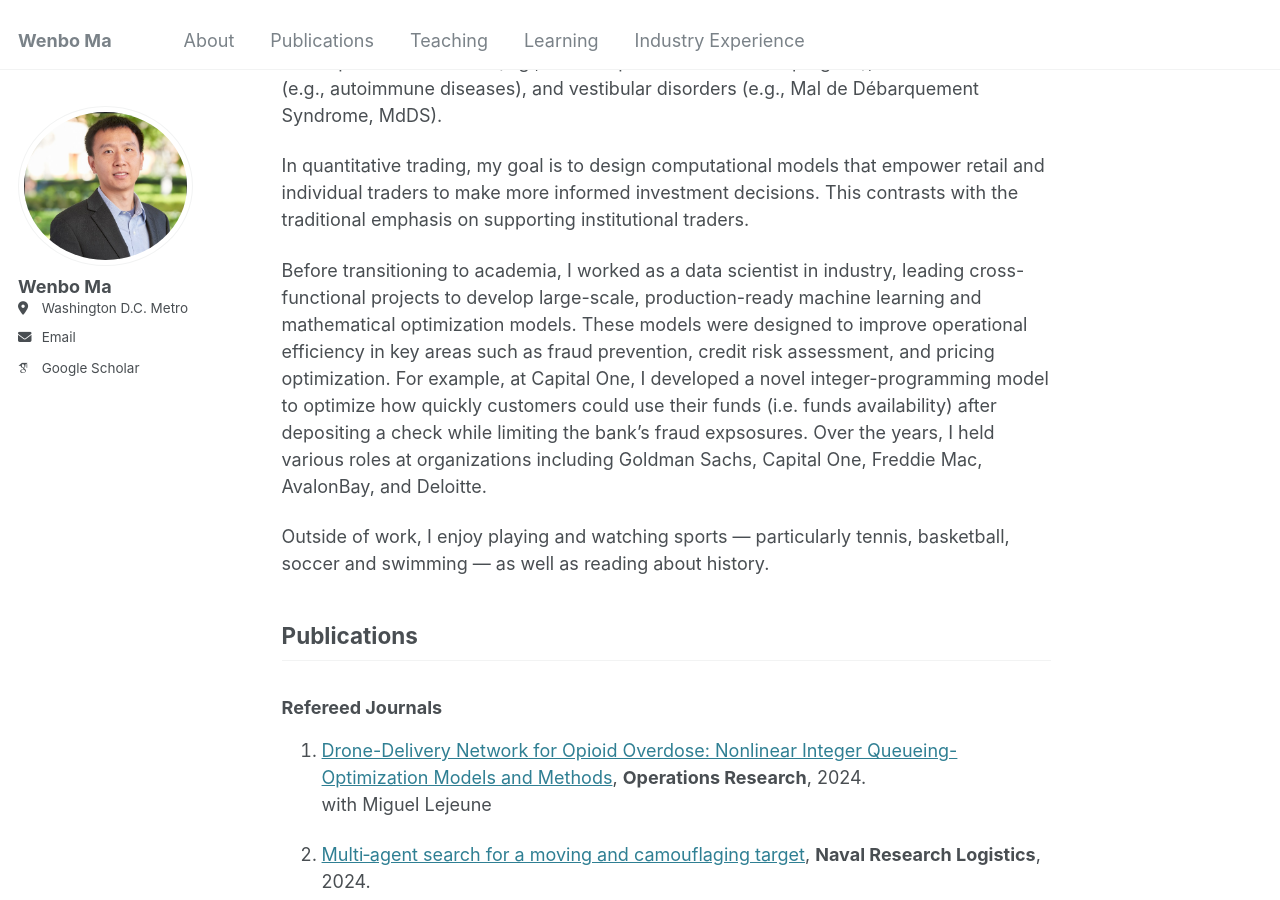
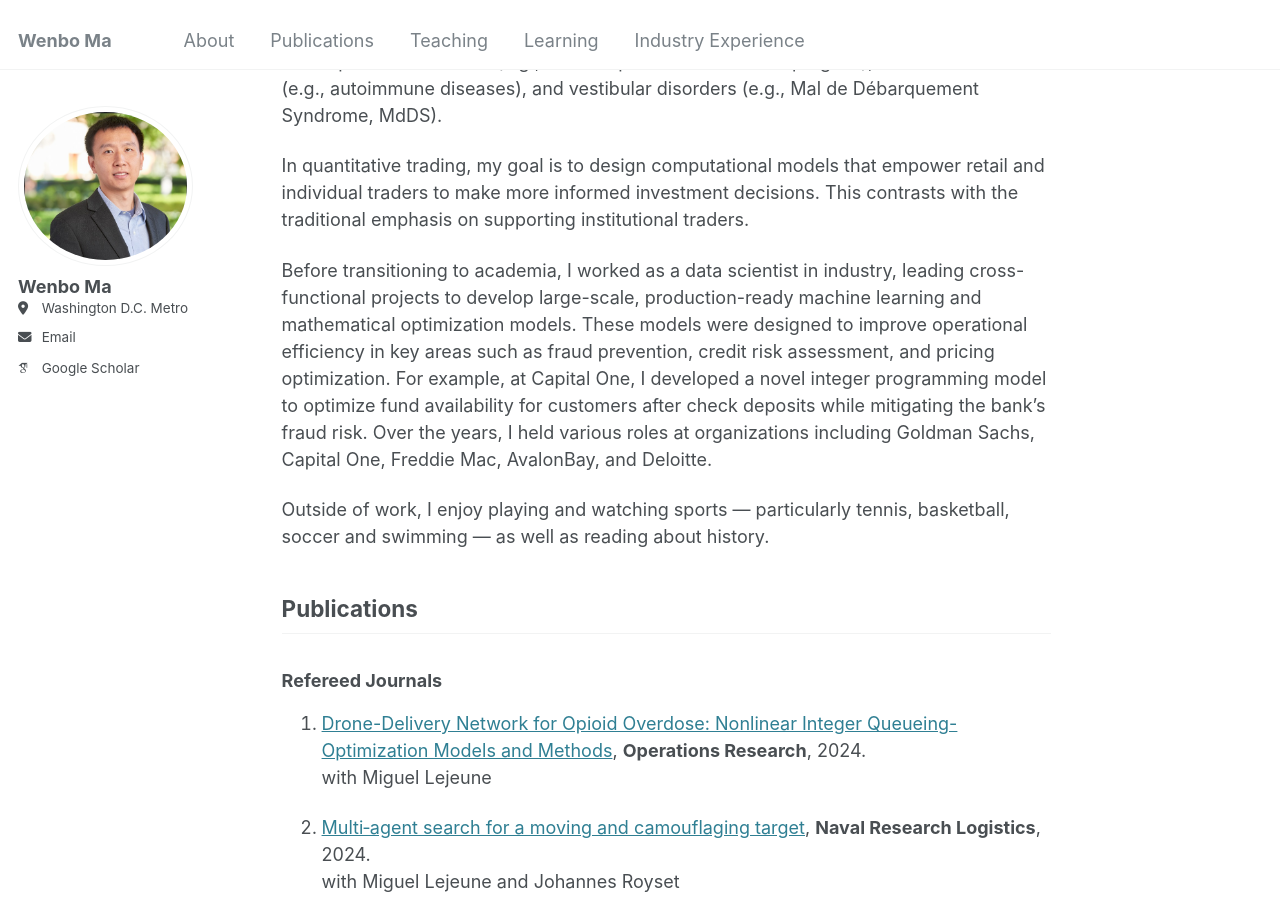
Before and after one commit to wenbo5565/wenbo5565.github.io, a Jekyll site: the page built from _pages/about.md, in a window 1280 px wide and 900 px high, scrolled down 326 px. Built offline with Jekyll 4.4.1, drawn with Linux system fonts in a browser that asks for light colours; some web fonts are replaced.

Commit message:
Update about.md

```diff
--- a/_pages/about.md
+++ b/_pages/about.md
@@ -15,7 +15,7 @@ In medical sciences, I am exploring how mathematical optimization can advance th
 
 In quantitative trading, my goal is to design computational models that empower retail and individual traders to make more informed investment decisions. This contrasts with the traditional emphasis on supporting institutional traders.
 
-Before transitioning to academia, I worked as a data scientist in industry, leading cross-functional projects to develop large-scale, production-ready machine learning and mathematical optimization models. These models were designed to improve operational efficiency in key areas such as fraud prevention, credit risk assessment, and pricing optimization. For example, at Capital One, I developed a novel integer-programming model to optimize how quickly customers could use their funds (i.e. funds availability) after depositing a check while limiting the bank's fraud expsosures. Over the years, I held various roles at organizations including Goldman Sachs, Capital One, Freddie Mac, AvalonBay, and Deloitte.
+Before transitioning to academia, I worked as a data scientist in industry, leading cross-functional projects to develop large-scale, production-ready machine learning and mathematical optimization models. These models were designed to improve operational efficiency in key areas such as fraud prevention, credit risk assessment, and pricing optimization. For example, at Capital One, I developed a novel integer programming model to optimize fund availability for customers after check deposits while mitigating the bank's fraud risk. Over the years, I held various roles at organizations including Goldman Sachs, Capital One, Freddie Mac, AvalonBay, and Deloitte.
 
 Outside of work, I enjoy playing and watching sports — particularly tennis, basketball, soccer and swimming — as well as reading about history.
 
```
